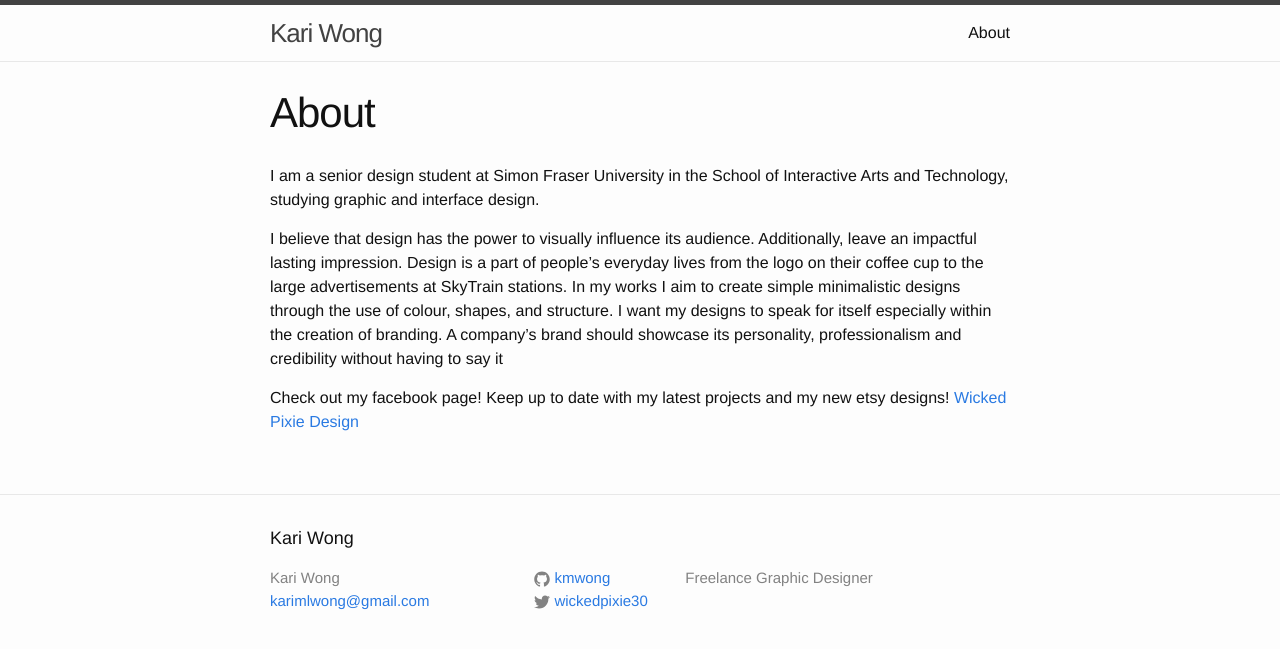
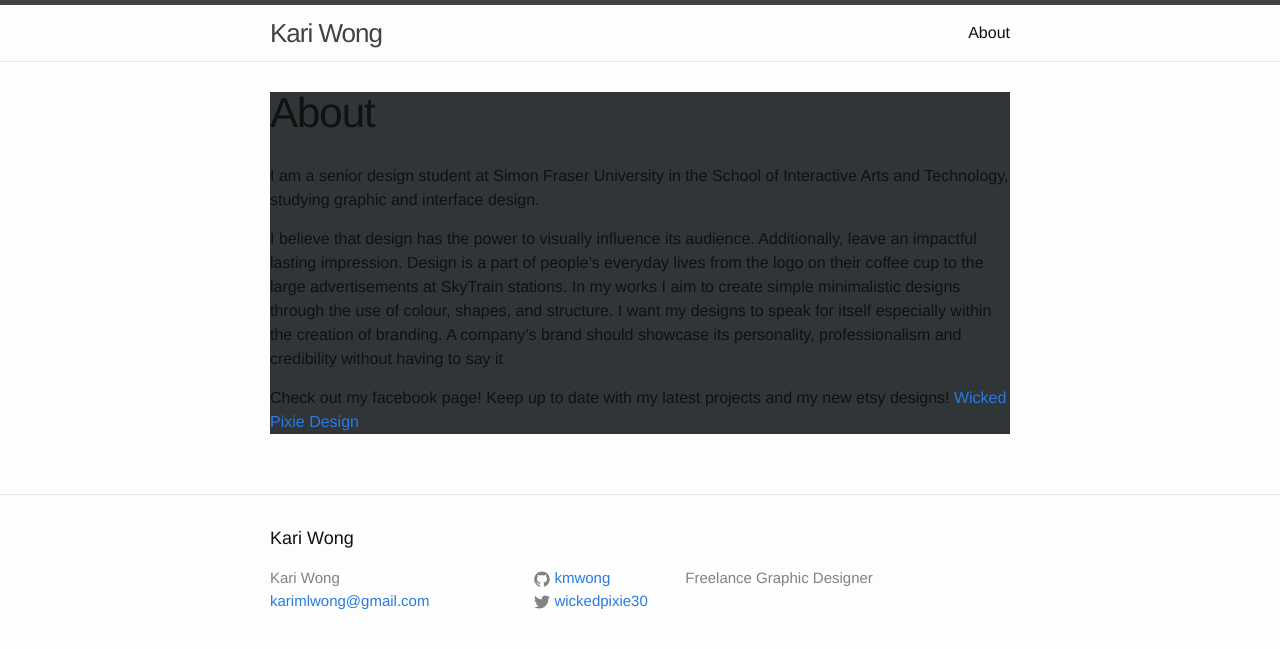
Before and after one commit to kmwong/kmwong.github.io, a Jekyll site: the page built from about.md, in a window 1280 px wide. Shown: the top 649 px of the page. Built offline with Jekyll 4.4.1, drawn with Linux system fonts in a browser that asks for light colours.

Commit message:
background

```diff
--- a/_layouts/page.html
+++ b/_layouts/page.html
@@ -1,13 +1,13 @@
 ---
 layout: default
 ---
-<div class="post">
+<div class="post" style="background-color:#303538;">
 
   <header class="post-header">
     <h1 class="post-title">{{ page.title }}</h1>
   </header>
 
-  <article class="post-content" tyle="background-color:#303538;">
+  <article class="post-content" >
     {{ content }}
   </article>
 
```
